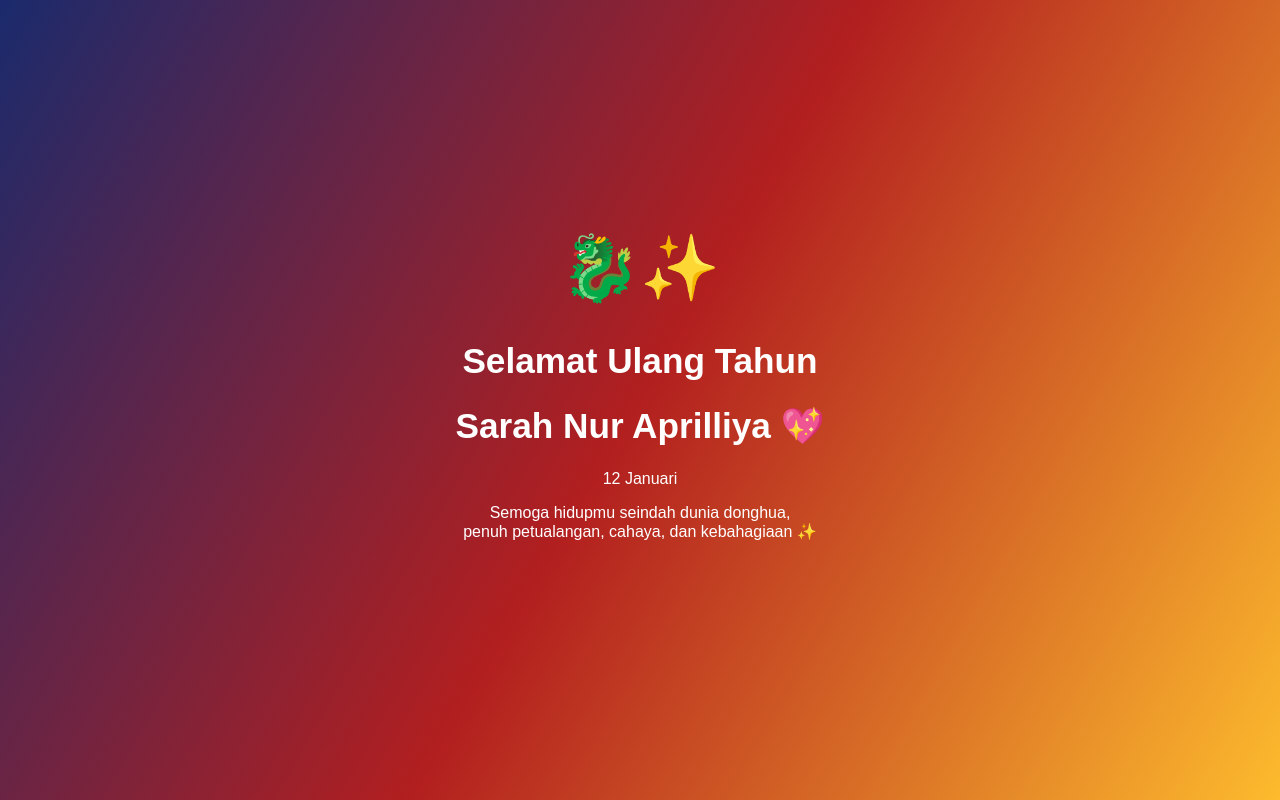
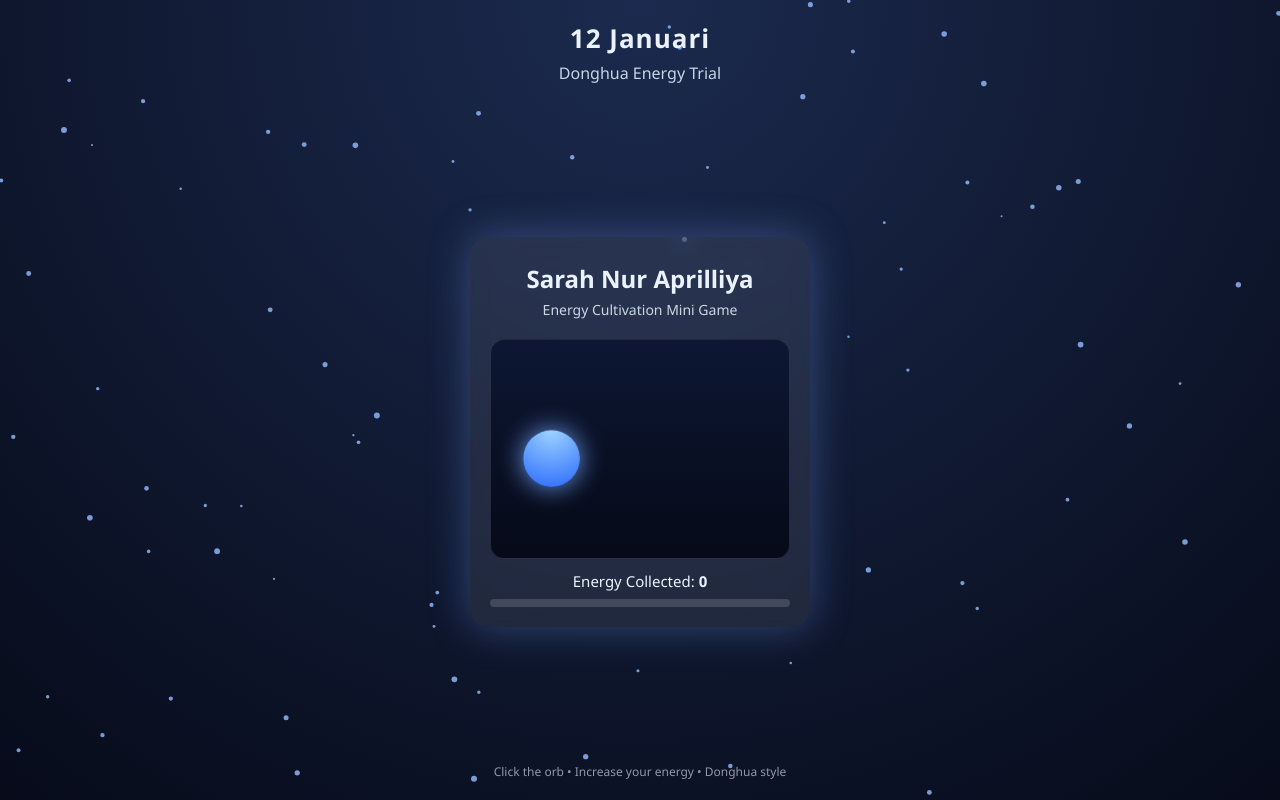
Before and after one commit to fatarojak1-rgb/ultah-sarah, a plain HTML site: page index.html in a window 1280 px wide. Drawn offline with Linux system fonts and the light colour scheme.

Commit message:
Update index.html

```diff
--- a/index.html
+++ b/index.html
@@ -2,47 +2,214 @@
 <html lang="id">
 <head>
 <meta charset="UTF-8">
-  <title>Happy Birthday Sarah</title>
+<title>12 Januari – Donghua Energy</title>
+
 <style>
+*{box-sizing:border-box}
 body{
   margin:0;
   height:100vh;
+  overflow:hidden;
+  font-family:'Segoe UI',sans-serif;
+  background:radial-gradient(circle at top,#1b2a4e,#070b1a);
+  color:#eaf2ff;
+}
+
+/* background particles */
+canvas{
+  position:fixed;
+  inset:0;
+  z-index:0;
+}
+
+/* UI */
+.ui{
+  position:relative;
+  z-index:2;
+  height:100%;
   display:flex;
-      justify-content:center;
-      align-items:center;
-      background:linear-gradient(120deg,#1a2a6c,#b21f1f,#fdbb2d);
-      font-family:Arial, sans-serif;
-      color:white;
+  flex-direction:column;
+  justify-content:space-between;
+  padding:20px;
+}
+
+.header{
   text-align:center;
 }
-    .box{
-      animation:fade 2s ease-in;
+.header h1{
+  margin:0;
+  font-size:26px;
+  letter-spacing:1px;
 }
-    h1{font-size:2.2em;}
-    .donghua{
-      font-size:4em;
-      animation:float 3s ease-in-out infinite;
+.header p{
+  opacity:.85;
+  margin-top:6px;
 }
-    @keyframes fade{
-      from{opacity:0;transform:translateY(20px)}
-      to{opacity:1;transform:translateY(0)}
+
+/* card */
+.card{
+  margin:auto;
+  width:340px;
+  background:rgba(255,255,255,.08);
+  backdrop-filter:blur(10px);
+  border-radius:18px;
+  padding:20px;
+  box-shadow:0 0 40px rgba(120,160,255,.35);
+  text-align:center;
+  animation:fadeUp 1.5s ease;
 }
-    @keyframes float{
-      0%,100%{transform:translateY(0)}
-      50%{transform:translateY(-15px)}
+
+@keyframes fadeUp{
+  from{opacity:0;transform:translateY(30px)}
+  to{opacity:1;transform:none}
+}
+
+.card h2{
+  margin:5px 0;
+}
+.sub{
+  font-size:14px;
+  opacity:.85;
+}
+
+/* GAME */
+.game-area{
+  margin-top:20px;
+  height:220px;
+  position:relative;
+  border-radius:14px;
+  background:linear-gradient(180deg,#0d1733,#060a18);
+  overflow:hidden;
+  border:1px solid rgba(255,255,255,.12);
+}
+
+.orb{
+  width:55px;
+  height:55px;
+  border-radius:50%;
+  position:absolute;
+  background:radial-gradient(circle at top,#9fd4ff,#2b6cff);
+  box-shadow:0 0 25px rgba(120,170,255,.9);
+  cursor:pointer;
+  animation:pulse 1.2s infinite alternate;
+}
+
+@keyframes pulse{
+  from{transform:scale(1)}
+  to{transform:scale(1.15)}
+}
+
+.energy{
+  margin-top:12px;
+  font-size:15px;
+}
+
+.progress{
+  margin-top:8px;
+  height:8px;
+  background:rgba(255,255,255,.15);
+  border-radius:6px;
+  overflow:hidden;
+}
+.bar{
+  height:100%;
+  width:0%;
+  background:linear-gradient(90deg,#6fb1ff,#a98cff);
+  transition:.3s;
+}
+
+.footer{
+  text-align:center;
+  font-size:12px;
+  opacity:.6;
 }
 </style>
 </head>
+
 <body>
-  <div class="box">
-    <div class="donghua">🐉✨</div>
-    <h1>Selamat Ulang Tahun</h1>
-    <h1>Sarah Nur Aprilliya 💖</h1>
-    <p>12 Januari</p>
-    <p>
-      Semoga hidupmu seindah dunia donghua,<br>
-      penuh petualangan, cahaya, dan kebahagiaan ✨
-    </p>
+
+<canvas id="bg"></canvas>
+
+<div class="ui">
+  <div class="header">
+    <h1>12 Januari</h1>
+    <p>Donghua Energy Trial</p>
   </div>
+
+  <div class="card">
+    <h2>Sarah Nur Aprilliya</h2>
+    <div class="sub">Energy Cultivation Mini Game</div>
+
+    <div class="game-area" id="area">
+      <div class="orb" id="orb"></div>
+    </div>
+
+    <div class="energy">
+      Energy Collected: <b><span id="score">0</span></b>
+    </div>
+
+    <div class="progress">
+      <div class="bar" id="bar"></div>
+    </div>
+  </div>
+
+  <div class="footer">
+    Click the orb • Increase your energy • Donghua style
+  </div>
+</div>
+
+<script>
+/* ===== background particles ===== */
+const c=document.getElementById("bg"),ctx=c.getContext("2d");
+function resize(){c.width=innerWidth;c.height=innerHeight}
+resize();addEventListener("resize",resize);
+
+let p=Array.from({length:80},()=>({
+  x:Math.random()*c.width,
+  y:Math.random()*c.height,
+  r:Math.random()*2+1,
+  s:Math.random()*0.5+0.2
+}));
+
+function draw(){
+  ctx.clearRect(0,0,c.width,c.height);
+  ctx.fillStyle="rgba(150,190,255,.8)";
+  p.forEach(o=>{
+    ctx.beginPath();
+    ctx.arc(o.x,o.y,o.r,0,Math.PI*2);
+    ctx.fill();
+    o.y+=o.s;
+    if(o.y>c.height)o.y=0;
+  });
+  requestAnimationFrame(draw);
+}
+draw();
+
+/* ===== game logic ===== */
+const orb=document.getElementById("orb");
+const area=document.getElementById("area");
+const scoreEl=document.getElementById("score");
+const bar=document.getElementById("bar");
+
+let score=0;
+
+function moveOrb(){
+  const maxX=area.clientWidth-55;
+  const maxY=area.clientHeight-55;
+  orb.style.left=Math.random()*maxX+"px";
+  orb.style.top=Math.random()*maxY+"px";
+}
+moveOrb();
+
+orb.onclick=()=>{
+  score++;
+  scoreEl.textContent=score;
+  bar.style.width=Math.min(score*5,100)+"%";
+  moveOrb();
+};
+
+setInterval(moveOrb,1200);
+</script>
+
 </body>
 </html>
```
Lines whose indentation alone changed are shown as unchanged.
